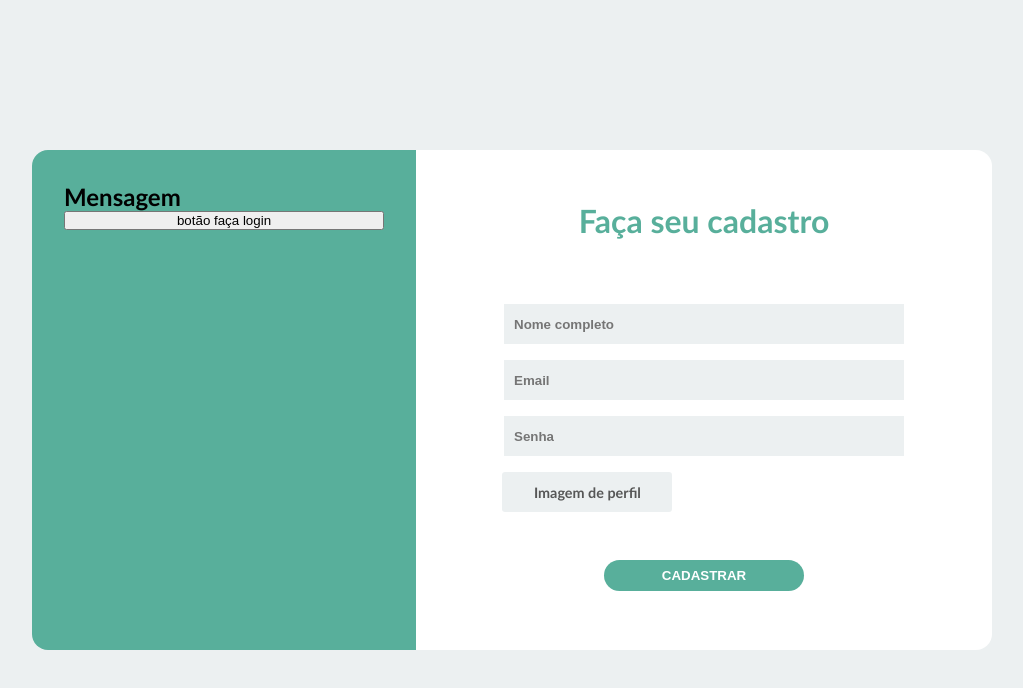
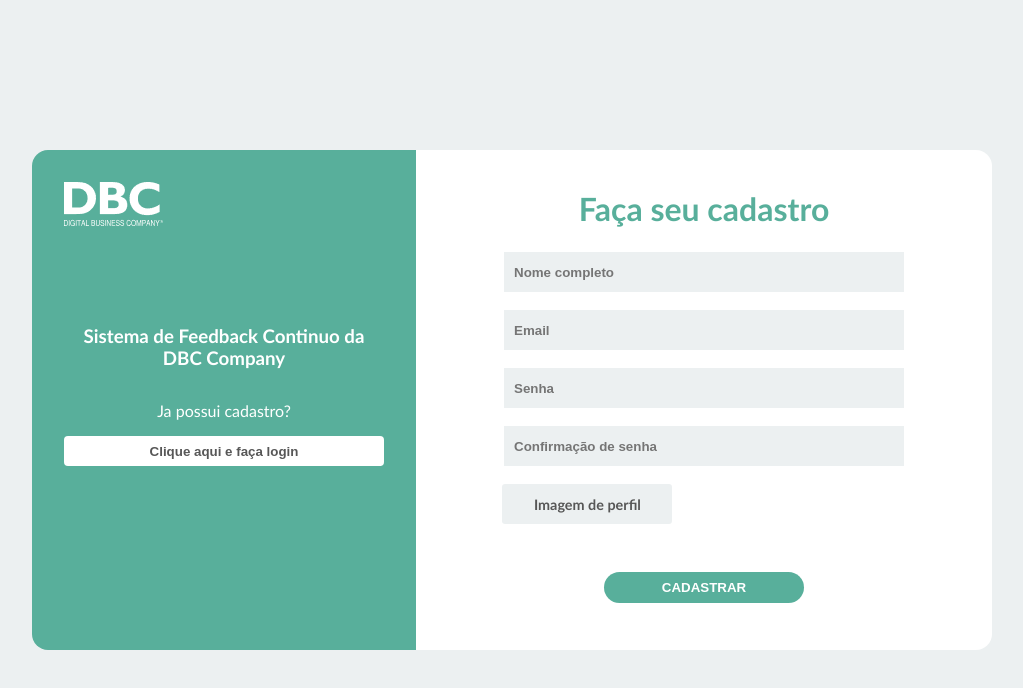
Before and after one commit to vtrajanodev/feedbackscontinuosfront, a React (Create React App) app: page /cadastro-usuario in a window 1280 px wide. Shown: the top 688 px of the page, without its empty margins (128-1151 px from the left). Built offline with nearby package versions, Linux system fonts and the light colour scheme.

Commit message:
feat/cadastro && feat/login layout finalizado

```diff
--- a/package.json
+++ b/package.json
@@ -10,9 +10,11 @@
     "formik": "^2.2.9",
     "react": "^17.0.2",
     "react-dom": "^17.0.2",
+    "react-password-strength": "^2.4.0",
     "react-router-dom": "^6.0.2",
     "react-scripts": "4.0.3",
-    "web-vitals": "^1.0.1"
+    "web-vitals": "^1.0.1",
+    "yup": "^0.32.11"
   },
   "scripts": {
     "start": "react-scripts start",
--- a/src/pages/Login/Login.jsx
+++ b/src/pages/Login/Login.jsx
@@ -1,14 +1,16 @@
 import { Formik, Field, Form } from 'formik';
 import { useContext } from 'react';
 import { AuthContext } from '../../context/AuthContext';
-import { Link } from 'react-router-dom';
+import { useNavigate } from 'react-router-dom';
 import Logo from '../../images/logo.png';
 // import { useContext } from 'react';
 // import { AuthContext } from '../context/AuthContext';
 import styles from '../styles/loginAndRegister.module.css';
 
 export const Login = () => {
+
   const { handleLogin } = useContext(AuthContext)
+  const navigate = useNavigate()
   return (
     <div className={styles.registerUserContainer}>
       <Formik
@@ -23,7 +25,14 @@ export const Login = () => {
         <Form>
           <div className={styles.content}>
             <div className={styles.signIn}>
-              <img src={Logo} alt="logo" />
+              <div>
+                <img src={Logo} alt="logo" />
+              </div>
+              <div>
+                  <h3>Sistema de Feedback Continuo da DBC Company</h3>
+                  <p>Não possui cadastro?</p>
+                  <button onClick={() => navigate('/cadastro-usuario')}>Clique aqui e faça seu cadastro</button>
+                </div>
             </div>
             <div className={styles.registerForm}>
               <h1>Login</h1>
@@ -34,9 +43,7 @@ export const Login = () => {
               <div>
                 <Field id="senha" name="senha" placeholder="Senha: " />
               </div>
-
               <div>
-                <Link to="/cadastro-usuario">Não possuo cadastro</Link>
               </div>
               <div className={styles.buttonSubmit}>
                 <button type="submit">Login</button>
--- a/src/pages/RegisterUser/RegisterUser.jsx
+++ b/src/pages/RegisterUser/RegisterUser.jsx
@@ -1,11 +1,32 @@
 import { Field, Form, Formik } from 'formik';
 import { useContext } from 'react';
 import { EmployeeContext } from '../../context/EmployeeContext';
+import * as Yup from 'yup';
+import Logo from '../../images/logo.png'
 import styles from '../styles/loginAndRegister.module.css';
+import { useNavigate } from 'react-router-dom';
 
 export const RegisterUser = () => {
 
   const { handleRegisterEmployee } = useContext(EmployeeContext)
+  const navigate = useNavigate()
+
+  const validateSchema = Yup.object().shape({
+    nome: Yup.string()
+      .min(10, 'Nome muito curto!')
+      .max(55, 'Campo com máximo de 55 caracteres')
+      .required('Nome é um campo obrigatório'),
+    email: Yup.string()
+      .min(10, 'Email muito curto')
+      .max(70, 'Email muito longo')
+      .matches(/@dbccompany\.com.br$/, 'Dominio @dbccompany.com.br obrigatório')
+      .required('Email é um campo obrigatório'),
+    senha: Yup.string()
+      .min(8, 'A senha deve conter pelo menos 8 caracteres')
+      .required('Senha é um campo obrigatório'),
+    senhaConfirm: Yup.string()
+      .oneOf([Yup.ref('senha'), null], 'As senhas devem ser iguais'),
+  });
 
   return (
     <div className={styles.registerUserContainer}>
@@ -14,8 +35,10 @@ export const RegisterUser = () => {
           nome: '',
           email: '',
           senha: '',
-          urlImagem: ''
+          urlImagem: '',
+          senhaConfirm: ''
         }}
+        validationSchema={validateSchema}
         onSubmit={async (
           values,
           { setSubmitting }
@@ -28,22 +51,43 @@ export const RegisterUser = () => {
           <Form>
             <div className={styles.content}>
               <div className={styles.signIn}>
-                <h2>Mensagem</h2>
-                <button>botão faça login</button>
+                <div>
+                  <img src={Logo} alt="logo" />
+                </div>
+
+                <div>
+                  <h3>Sistema de Feedback Continuo da DBC Company</h3>
+                  <p>Ja possui cadastro?</p>
+                  <button onClick={() => navigate('/login')}>Clique aqui e faça login</button>
+                </div>
               </div>
 
               <div className={styles.registerForm}>
                 <h1>Faça seu cadastro</h1>
                 <div>
-                  <Field id="nome" name="nome" placeholder="Nome completo" />
+                  <Field id="nome" name="nome" placeholder="Nome completo" maxLength='56' />
+                  {(props.errors.nome && props.touched.nome) && (
+                    <span>{props.errors.nome}</span>
+                  )}
                 </div>
 
                 <div>
                   <Field id="email" name="email" placeholder="Email" />
+                  {(props.errors.email && props.touched.email) && (
+                    <span>{props.errors.email}</span>
+                  )}
                 </div>
-
                 <div>
                   <Field id="senha" name="senha" placeholder="Senha" />
+                  {(props.errors.senha && props.touched.senha) && (
+                    <span>{props.errors.senha}</span>
+                  )}
+                </div>
+                <div>
+                  <Field id="senhaConfirm" name="senhaConfirm" placeholder="Confirmação de senha" />
+                  {props.errors.senhaConfirm && (
+                    <span>{props.errors.senhaConfirm}</span>
+                  )}
                 </div>
 
                 <div className={styles.fileLabel}>
--- a/src/pages/styles/loginAndRegister.module.css
+++ b/src/pages/styles/loginAndRegister.module.css
@@ -24,10 +24,36 @@
   height: 100%;
   display: flex;
   flex-direction: column;
+  align-items: flex-start;
+  text-align: left;
+  color: var(--white);
 }
 
-.signIn img {
-  width: 100px;
+.signIn div:nth-child(2) {
+  display: flex;
+  margin-top: 6rem;
+  flex-direction: column;
+  justify-content: center;
+  text-align: center;
+}
+
+.signIn div:nth-child(2) p {
+  margin-top: 2rem;
+}
+
+.signIn div button {
+  margin-top: 1rem;
+  height: 30px;
+  background-color: var(--white);
+  border: none;
+  border-radius: .25rem;
+  cursor: pointer;
+  font-weight: 600;
+  color: rgb(87, 87, 87);
+}
+
+.signIn button:hover {
+  filter: brightness(0.9);
 }
 
 .registerForm {
@@ -41,7 +67,6 @@
   align-items: center;
   justify-content: center;
 }
-
 
 .registerForm h1 {
   text-align: center;
@@ -60,18 +85,27 @@
   background-color:  #ecf0f1;
   padding-left: 10px;
   margin: 0 auto;
+  display: block;
+  margin-bottom: 2px;
 }
 
 .registerForm input::placeholder {
   font-weight: 600;
 }
 
-.registerForm div:nth-child(5) {
+.registerForm div:nth-child(6) {
   margin-left: 3.4rem;
 }
 
-.registerForm div:nth-child(2) {
-  margin-top: 3rem;
+.strengthStatus {
+  border: 1px solid #b4b4b4;
+  display: flex;
+  flex-direction: column;
+  height: 40px;
+  font-size: 10px;
+  border-radius: .25rem;
+  margin: 5px 0;
+
 }
 
 .fileLabel label{
@@ -110,3 +144,7 @@
   font-weight: 600;
   text-transform: uppercase;
 }
+
+.buttonSubmit button:hover {
+  filter: brightness(0.9);
+}
```
Also changed, not shown: 2 other files (tests, documents, lock files or other folders).
